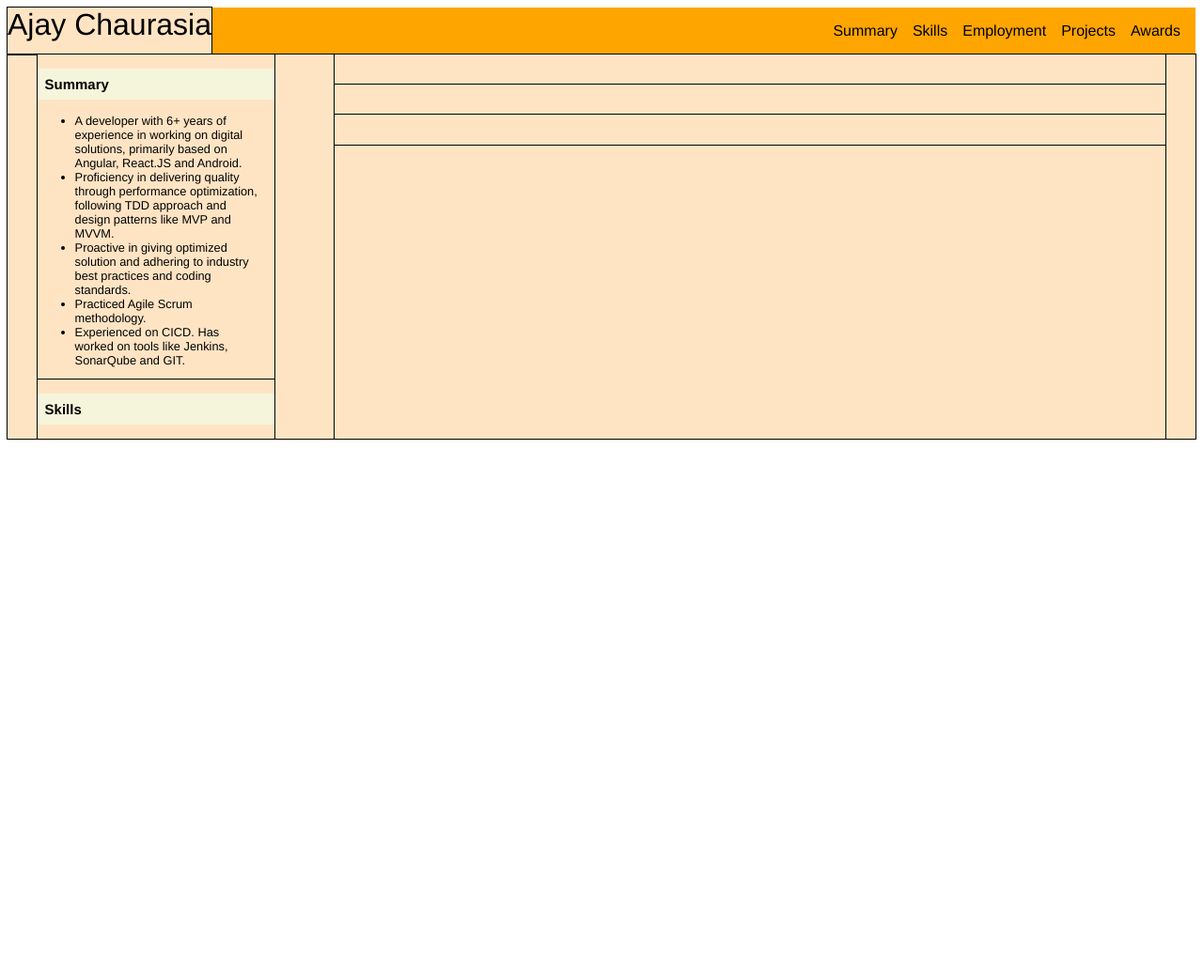
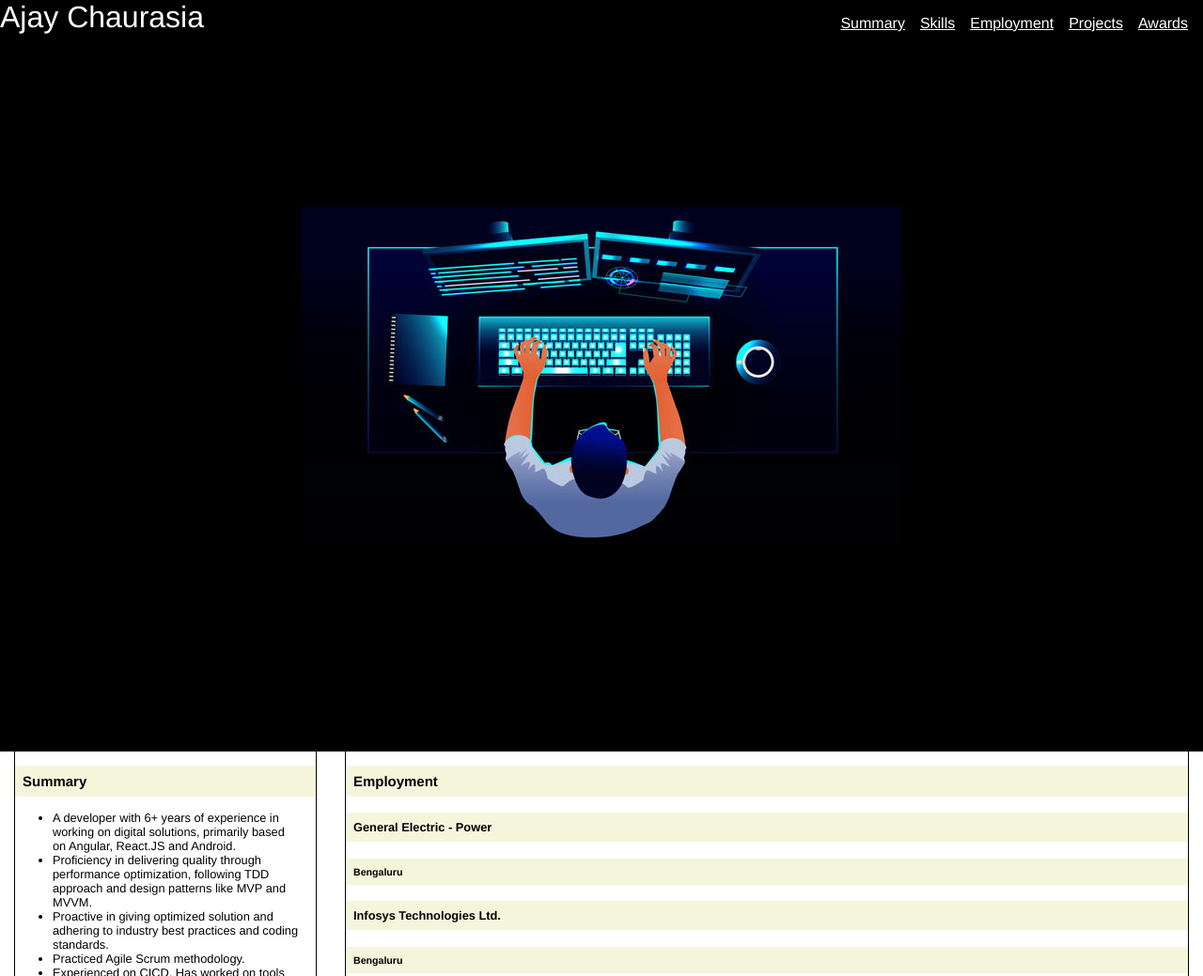
Before and after one commit to ajay-chaurasia/ajay-chaurasia.github.io, a plain HTML site: page index.html in a window 1280 px wide. Shown: the top 1039 px of the page at 94% size. Before the commit the page ends 800 px from the top, so only its background shows below. Drawn offline with Linux system fonts and the light colour scheme.

```diff
--- a/ajay.js
+++ b/ajay.js
@@ -33,16 +33,34 @@ const ajay = {
         {
             company: "General Electric - Power",
             location: "Bengaluru",
-            position: "Senior Software Engineer",
-            from: "Sept 2018",
-            to: "Current"
+            positions: [
+                {
+                    position: "Senior Software Engineer",
+                    from: "March 2021",
+                    to: "Current"
+                },
+                {
+                    position: "Software Engineer",
+                    from: "Sept 2018",
+                    to: "March 2021"
+                }
+            ],
         },
         {
             company: "Infosys Technologies Ltd.",
             location: "Bengaluru",
-            position: "Technical Analyst",
-            from: "Sept 2014",
-            to: "Sept 2018"
+            positions: [
+                {
+                    position: "Technical Analyst",
+                    from: "Sept 2018",
+                    to: "April 2017"
+                },
+                {
+                    position: "System Engineer",
+                    from: "April 2017",
+                    to: "Sept 2014"
+                }
+            ],
         }
     ],
     projects: [
--- a/index.html
+++ b/index.html
@@ -2,36 +2,45 @@
 <html lang="en">
 
 <head>
-    <link rel="stylesheet" href="styles.css"></link>
+    <link rel="stylesheet" href="styles.css">
+    </link>
     <title>Ajay Chaurasia</title>
 </head>
 
 <body>
 
     <header>
-        <div class="title">Ajay Chaurasia</div>
-        <ul>
-            <li>Summary</li>
-            <li>Skills</li>
-            <li>Employment</li>
-            <li>Projects</li>
-            <li>Awards</li>
-        </ul>
+        <section class="navigation-menu">
+            <div class="title">Ajay Chaurasia</div>
+            <ul>
+                <li><a href="#summary">Summary</a></li>
+                <li><a href="#skills">Skills</a></li>
+                <li><a href="#employment">Employment</a></li>
+                <li><a href="#project">Projects</a></li>
+                <li><a href="#awards">Awards</a></li>
+            </ul>
+        </section>
     </header>
     <div class="main-container">
-        <div class="side-panel">
+        <section class="side-panel">
             <div id="summary">
                 <h3>Summary</h3>
             </div>
             <div id="skills">
                 <h3>Skills</h3>
             </div>
-        </div>
-        <div class="main-panel">
-            <div id="employment"></div>
-            <div id="project"></div>
-            <div id="awards"></div>
-        </div>
+        </section>
+        <section class="main-panel">
+            <div id="employment">
+                <h3>Employment</h3>
+            </div>
+            <div id="project">
+                <h3>Projects</h3>
+            </div>
+            <div id="awards">
+                <h3>Awards</h3>
+            </div>
+        </section>
     </div>
     <script type="text/javascript" src="ajay.js"></script>
     <script type="text/javascript" src="script.js"></script>
--- a/script.js
+++ b/script.js
@@ -14,10 +14,50 @@ function addSummary(summaryPoints) {
     summaryDiv.appendChild(ul)
 }
 
+function addSkills(skills) {
+    const skillsDiv = document.getElementById('skills')
+    skills.forEach((skill) => {
+        const categorydiv = document.createElement('ul')
+
+        const categoryHeader = document.createElement('h5')
+        categoryHeader.innerHTML = skill.category
+        categorydiv.appendChild(categoryHeader)
+
+        const skillsUl = document.createElement('ul')
+        skill.list.forEach((skillName) => {
+            const skillsLi = document.createElement('li')
+            skillsLi.innerHTML = skillName
+            skillsUl.appendChild(skillsLi)
+        })
+
+        categorydiv.appendChild(skillsUl)
+        skillsDiv.appendChild(categorydiv)
+    })
+
+}
+
+function addEmployment(employments) {
+    const employmentDiv = document.getElementById('employment')
+    employments.forEach((employment) => {
+        const employerTitle = document.createElement('h4')
+        const location = document.createElement('h5')
+        const positionsList = document.createElement('ul')
+        employerTitle.innerHTML = employment.company
+        location.innerHTML = employment.location
+        employmentDiv.appendChild(employerTitle)
+        employmentDiv.appendChild(location)
+        employment.positions.forEach((position) => {
+
+        })
+    })
+    employmentDiv.appendChild(positionsList)
+}
+
 function renderResume() {
     const resumeData = fetchResumeData()
     addSummary(resumeData.summary)
     addSkills(resumeData.skills)
+    addEmployment(resumeData.employment)
 }
 
 renderResume()
--- a/styles.css
+++ b/styles.css
@@ -1,4 +1,9 @@
+html {
+    scroll-behavior: smooth;
+}
+
 body {
+    margin: 0;
     font-family: "Helvetica";
     font-size: 62.5%;
 }
@@ -8,8 +13,13 @@ h1, h2, h3, h4, h5 {
     padding: 0.5rem;
 }
 
+h3::after {
+    width: 80%;
+    height: 5rem;
+    background-color: red;
+}
+
 div {
-    background-color: bisque;
     outline: 1px solid black;
     min-height: 2rem;
 }
@@ -20,14 +30,27 @@ body .main-container {
     justify-content: space-around;
 }
 
-@media(max-width: 675px) {
+@media(max-width: 900px) {
     body div {
         flex-direction: column;
+        padding: 0 1rem 0 1rem;
     }
 }
 
 header {
-    background-color: orange;
+    background-image: url(assets/developer.jpg);
+    background-position: center;
+    background-repeat: no-repeat;
+    background-color: black;
+    height: 100vh;
+}
+
+a {
+    color: white;
+}
+
+header .navigation-menu {
+    color: white;
     font-size: 2rem;
     display: flex;
     justify-content: space-between;
@@ -37,7 +60,7 @@ header div {
     font-size: 2rem;
 }
 
-header ul {
+.navigation-menu ul {
     font-size: 1rem;
     list-style: none;
     display: flex;
@@ -47,15 +70,27 @@ ul li {
     margin-right: 1rem;
 }
 
-@media(max-width: 675px) {
-    header {
+@media(max-width: 900px) {
+    header .navigation-menu {
         flex-direction: column;
         text-align: center;
     }
 }
 
+.header-content {
+    height: 100vh;
+    width: 100%;
+    background-color: black;
+    display: flex;
+    align-items: center;
+}
+
+.header-content img {
+    width: 100%;
+}
+
 .side-panel {
-    width: 20%;
+    width: 25%;
     display: flex;
     flex-direction: column;
 }
@@ -66,7 +101,7 @@ ul li {
     flex-direction: column;
 }
 
-@media(max-width: 675px) {
+@media(max-width: 900px) {
     .side-panel {
         width: 100%;
     }
```
Also changed, not shown: assets/developer.jpg (added).
